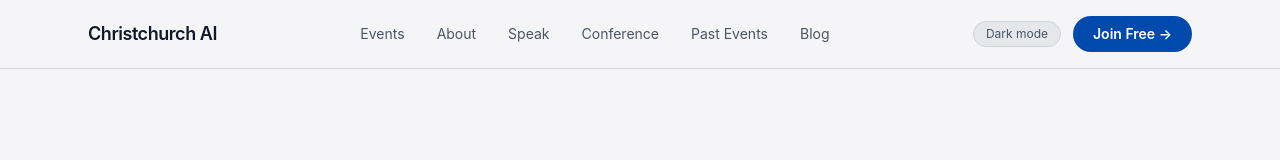
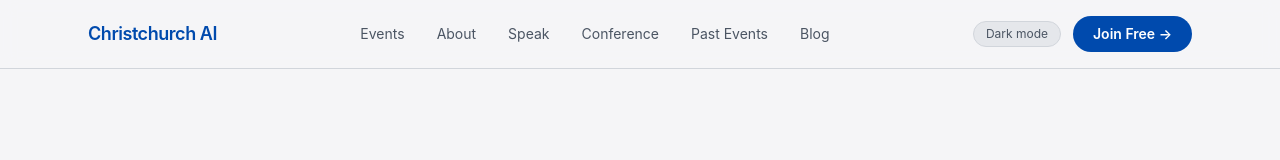
Before and after one commit to caelanhuntress/christchurch-ai, a Next.js app: page / in a window 1280 px wide. In both pictures the pointer is over the link "Christchurch AI". Shown: the top 160 px of the page. Built offline with nearby package versions, Linux system fonts and the light colour scheme.

Commit message:
Light mode: make link hover blue sitewide

```diff
--- a/app/globals.css
+++ b/app/globals.css
@@ -44,6 +44,11 @@ body {
    readable against light backgrounds while keeping dark mode unchanged. */
 body.theme-light .text-white {
   color: var(--foreground) !important;
+}
+
+/* In light mode, links should hover blue instead of white */
+body.theme-light a:hover {
+  color: #004aad !important;
 }
 
 /* In light mode, dark photo-backed sections need light wrapper text,
```
